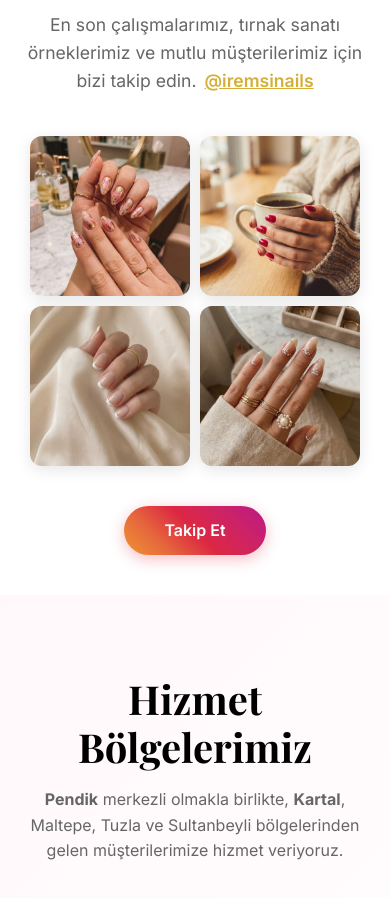
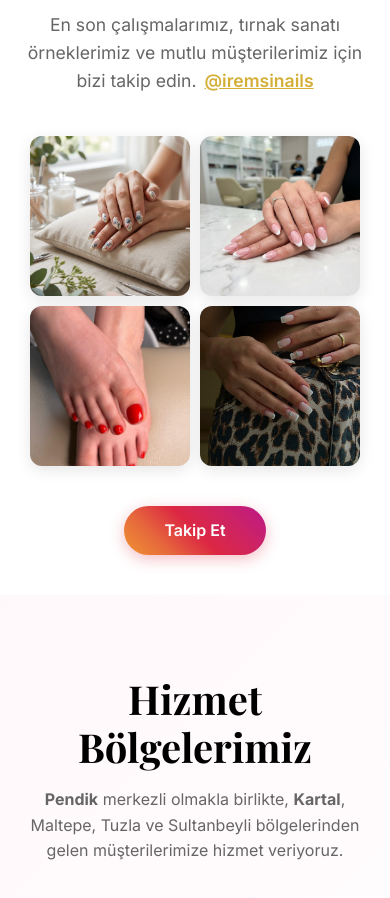
Before and after one commit to empower-agency/iremsi, a Next.js app: page / in a window 390 px wide. Shown: the part 6960-7858 px from the top of the page. Built offline with nearby package versions, Linux system fonts and the light colour scheme; a web font is replaced by a local one.

Commit message:
Image Optimization: Implemented responsive fixed-ratio images for service pages and updated Instagram Gallery to source local SEO-optimized assets

```diff
--- a/src/app/[slug]/page.js
+++ b/src/app/[slug]/page.js
@@ -224,11 +224,13 @@ export default async function ServicePage({ params }) {
                             {/* Hizmet Görseli */}
                             {seoContent?.image && (
                                 <div className={styles.serviceImageWrapper}>
-                                    <img
+                                    <Image
                                         src={seoContent.image}
                                         alt={seoContent.imageAlt}
+                                        width={800}
+                                        height={533} // ~3:2 Aspect Ratio
                                         className={styles.serviceImage}
-                                        loading="lazy"
+                                        priority
                                     />
                                     <p className={styles.imageCaption}>{seoContent.imageAlt}</p>
                                 </div>
--- a/src/app/[slug]/page.module.css
+++ b/src/app/[slug]/page.module.css
@@ -379,12 +379,15 @@
 .serviceImageWrapper {
     margin-bottom: 30px;
     text-align: center;
+    position: relative;
+    width: 100%;
 }
 
 .serviceImage {
     width: 100%;
     max-width: 700px;
     height: auto;
+    /* Maintain aspect ratio */
     border-radius: 16px;
     box-shadow: 0 10px 40px rgba(0, 0, 0, 0.1);
     object-fit: cover;
--- a/src/components/InstagramGallery.jsx
+++ b/src/components/InstagramGallery.jsx
@@ -7,27 +7,27 @@ import styles from './InstagramGallery.module.css';
 const INSTAGRAM_POSTS = [
     {
         id: 1,
-        image: '/images/gallery/pendik-protez-tirnak-modeli-1.png',
+        image: '/images/nail-art.png',
         link: 'https://instagram.com/iremsinails',
-        alt: 'Pendik protez tırnak uygulaması ve altın detaylı nail art tasarımı'
+        alt: 'Pendik Nail Art ve Tırnak Süsleme Tasarımları'
     },
     {
         id: 2,
-        image: '/images/gallery/kartal-nail-art-tasarimi-1.png',
+        image: '/images/protez-tirnak.png',
         link: 'https://instagram.com/iremsinails',
-        alt: 'Kartal nail art ve kırmızı kalıcı oje uygulaması'
+        alt: 'Kartal Protez Tırnak ve Jel Uzatma Uygulaması'
     },
     {
         id: 3,
-        image: '/images/gallery/pendik-nail-art-ornek-1.png',
+        image: '/images/pendik-kalici-oje.jpg',
         link: 'https://instagram.com/iremsinails',
-        alt: 'Pendik nail art örneği, french oje tasarımı'
+        alt: 'Maltepe Kalıcı Oje ve Manikür Modelleri'
     },
     {
         id: 4,
-        image: '/images/gallery/kartal-protez-tirnak-uygulama-1.png',
+        image: '/images/pendik-ipek-kirpik-uygulama.jpg',
         link: 'https://instagram.com/iremsinails',
-        alt: 'Kartal protez tırnak sonrası görünüm, nude renkler ve taş süsleme'
+        alt: 'Tuzla İpek Kirpik ve Kirpik Lifting Sonuçları'
     },
 ];
 
```
